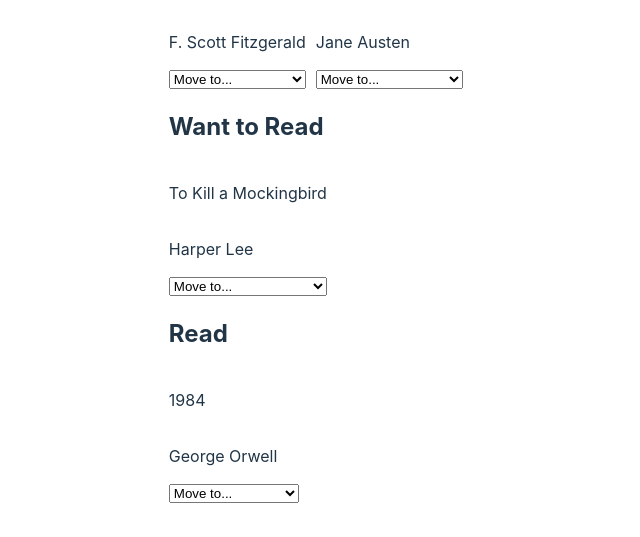
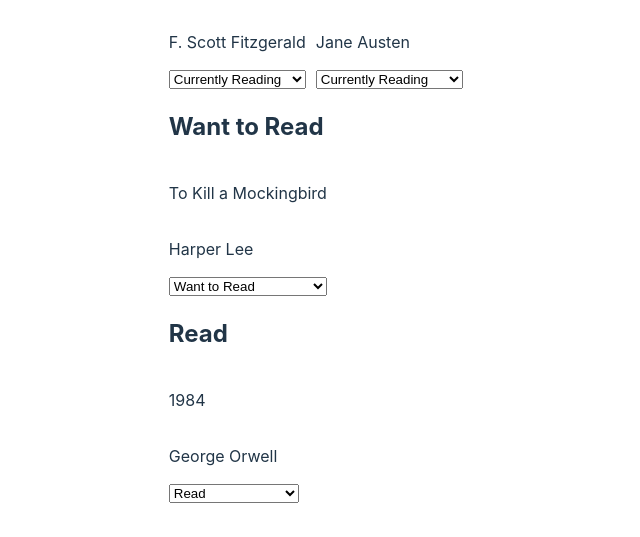
Before and after one commit to lea927/book-tracking-react, a React (Vite) app: page / in a window 1280 px wide. Shown: the part 260-797 px from the top of the page, without its empty margins (319-959 px from the left). Built offline with nearby package versions, Linux system fonts and the light colour scheme.

Commit message:
Changes initial value of status dropdown on current status

```diff
--- a/src/components/Book.jsx
+++ b/src/components/Book.jsx
@@ -1,9 +1,6 @@
 import '../style.css';
 
-export const Book = ({title, author, id, onUpdateStatus }) => {
-  // will have book prop
-  //  book has properties id, title, status, photo url (can come in later)
-
+export const Book = ({title, author, id, onUpdateStatus, status }) => {
   const handleChange = (e) => {
     const { value } = e.target;
     onUpdateStatus(id, value);
@@ -14,7 +11,7 @@ export const Book = ({title, author, id, onUpdateStatus }) => {
         <div className="book">
           <p>{title}</p>
           <p>{author}</p>
-          <select onChange={handleChange} name="status" id="status-select">
+          <select onChange={handleChange} name="status" id="status-select" value={status}>
             <option value="">Move to...</option>
             <option value="in_progress">Currently Reading</option>
             <option value="not_started">Want to Read</option>
--- a/src/components/Shelf.jsx
+++ b/src/components/Shelf.jsx
@@ -13,6 +13,7 @@ export const Shelf = ({books, header, onUpdateStatus}) => {
               title={book.title}
               author={book.author}
               onUpdateStatus={onUpdateStatus}
+              status={book.status}
             />
           ))}
         </div>
```
